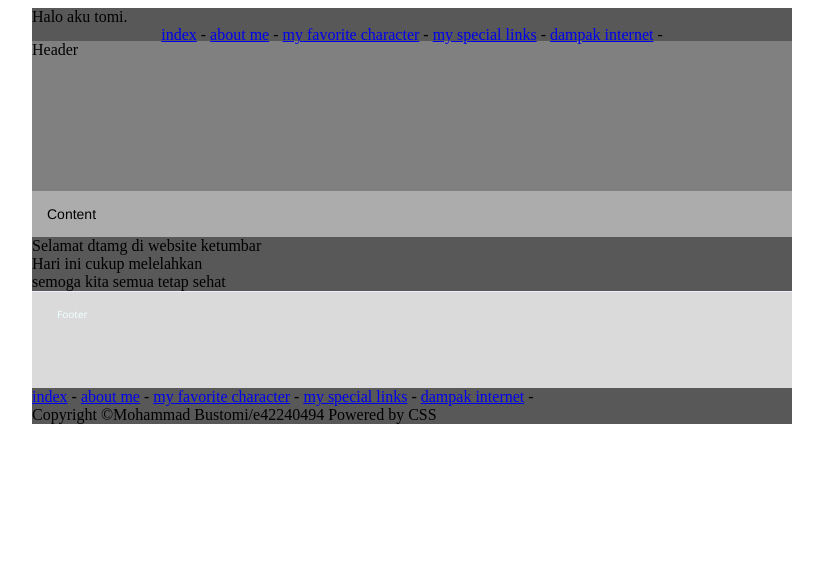
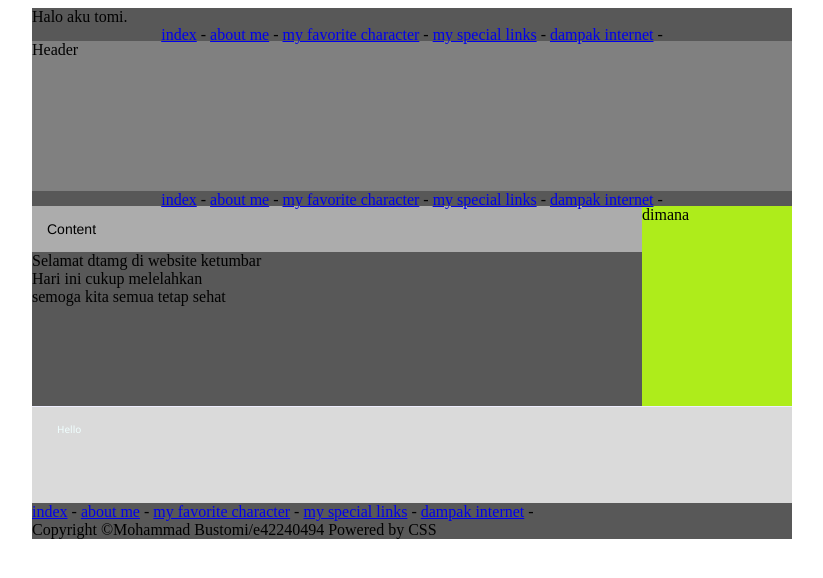
Before and after one commit to Mohammadbustomi/latihan_bisdig, a plain HTML site: page index1.html in a window 1280 px wide. Shown: the whole page, without its empty margins (228-1051 px from the left). Drawn offline with Linux system fonts and the light colour scheme.

Commit message:
latihan_css

```diff
--- a/index1.html
+++ b/index1.html
@@ -16,11 +16,24 @@
         <a href="dampak.html">dampak internet</a> -
     </div>
     <div id="header">Header</div>
+    <html> <head><meta http-equiv="Content-Type" content="text/html; charset=iso-8859-1">
+    <title>Untitled Document</title>
+<link href="style1.css" rel="stylesheet" type="text/css"/> </head> <body>
+    <div id= "page container">
+    <div id="main-nav">
+        <a href ="index.html">index</a> -
+         <a href="about.html">about me</a> -
+        <a href="fav.html">my favorite character</a> -
+        <a href="links.html">my special links</a> -
+        <a href="dampak.html">dampak internet</a> -
+    </div>
+    </div>
+    <div id="side_bar">dimana</div>
     <div id="content">Content</div>
     Selamat dtamg di website ketumbar <br/>
     Hari ini cukup melelahkan<br/>
     semoga kita semua tetap sehat<br/>
-    <div id="footer">Footer</div>
+    <div id="footer">Hello</div>
     <div id="altnav">
     <a href="index.html">index</a> -
     <a href="about.html">about me</a> -
--- a/style1.css
+++ b/style1.css
@@ -2,13 +2,14 @@
 #header{background: gray;
 height: 150px;}
 #content {background:rgb(172, 172, 172);}
-#footer{background:rgb(218, 218, 218); height:66px;}
+#footer{background:rgb(218, 218, 218); height:66px; }
 #main-nav {height :15px; text-align:center; font-family :'Times New Roman', Times, serif}
 #main-nav a{ color: #5a883f text-decoration green;}
 #main-nav a hover{color: #aeec1b}
-#footer {height: 70px ;font-family: 'Segoe UI', Tahoma, Geneva, Verdana, sans-serif; font-size: 10px; color: azure;  border-top: 1px solid #eeeefe;
-padding: 13px 25px; line-height: 18px;}
+#footer {Clear:both; height: 70px ;font-family: 'Segoe UI', Tahoma, Geneva, Verdana, sans-serif; font-size: 10px; color: azure;  border-top: 1px solid #eeeefe;
+padding: 13px 25px; line-height: 18px; }
 #footer a {color:#5a883f; text-decoration: none;}
 #footer a :hoover{color: #eeeefe;}
 #footer #altnav {width: 350px; float: right; text-align: right;}
 #content { font-family: 'Franklin Gothic Medium', 'Arial Narrow', Arial, sans-serif; font-size: 14px; padding:15px ;}
+#side_bar{background: #aeec1b; float:right; width: 150px; height: 200px;}
```
